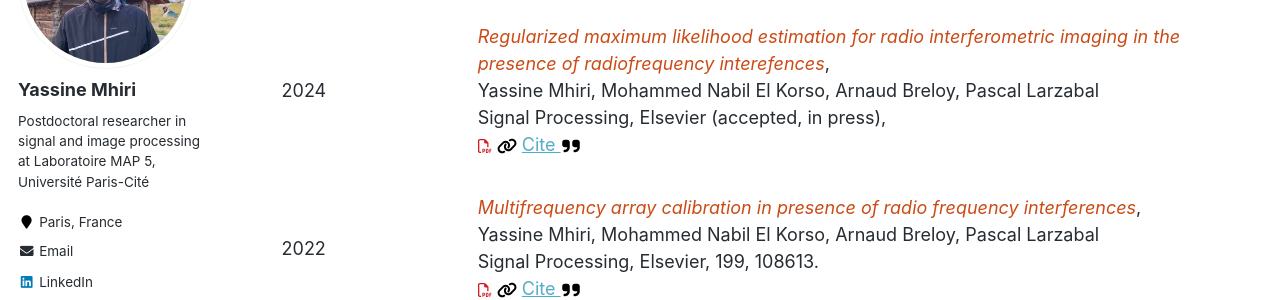
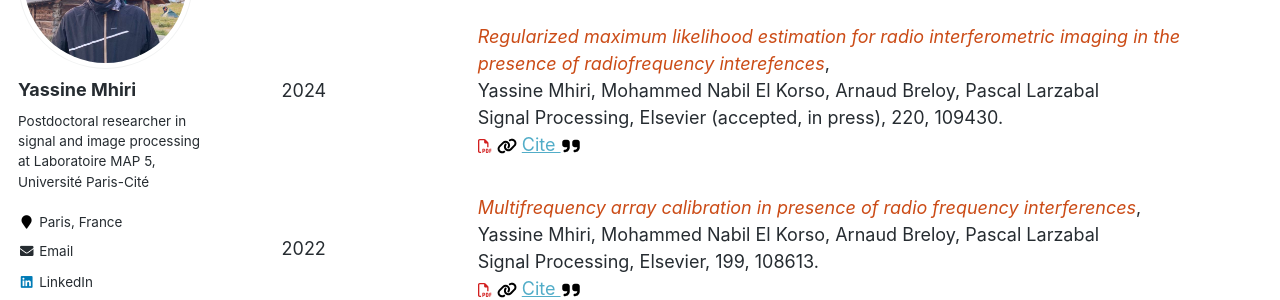
Before and after one commit to y-mhiri/y-mhiri.github.io, a Jekyll site: the page built from _pages/publications.html, in a window 1280 px wide and 900 px high. Shown: the part 224-524 px from the top of the window. Built offline with Jekyll 4.4.1, drawn with Linux system fonts in a browser that asks for light colours; some web fonts are replaced.

Commit message:
update publications

```diff
--- a/_data/publications.yml
+++ b/_data/publications.yml
@@ -7,8 +7,8 @@ type:
         title: Regularized maximum likelihood estimation for radio interferometric imaging in the presence of radiofrequency interefences
         authors: Yassine Mhiri, Mohammed Nabil El Korso, Arnaud Breloy, Pascal Larzabal
         journal: Signal Processing
-        volume:
-        pages:
+        volume: 220
+        pages: 109430
         year: 2024
         publisher: Elsevier (accepted, in press)
         doi: 10.1016/j.sigpro.2024.109430
```
